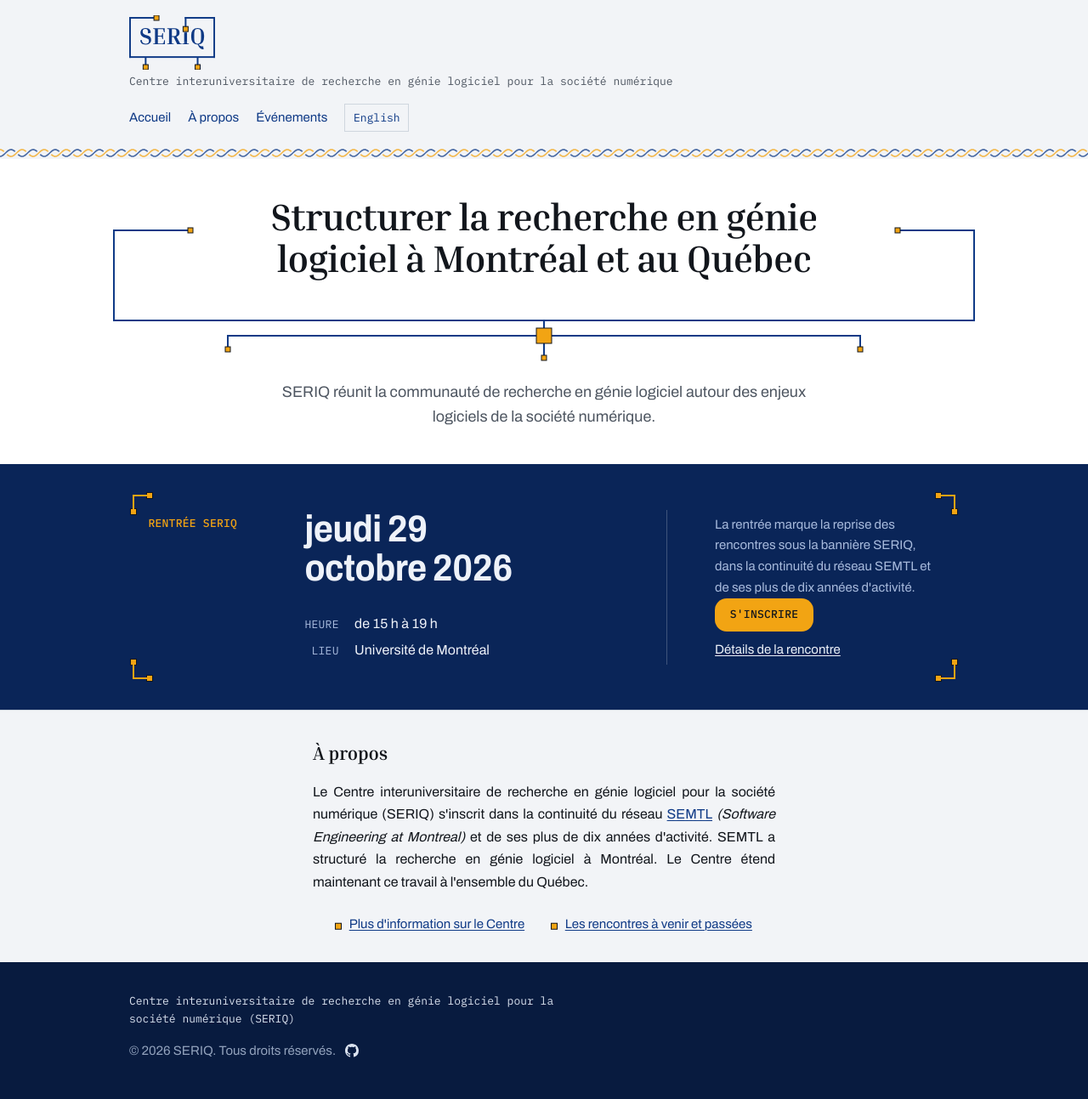
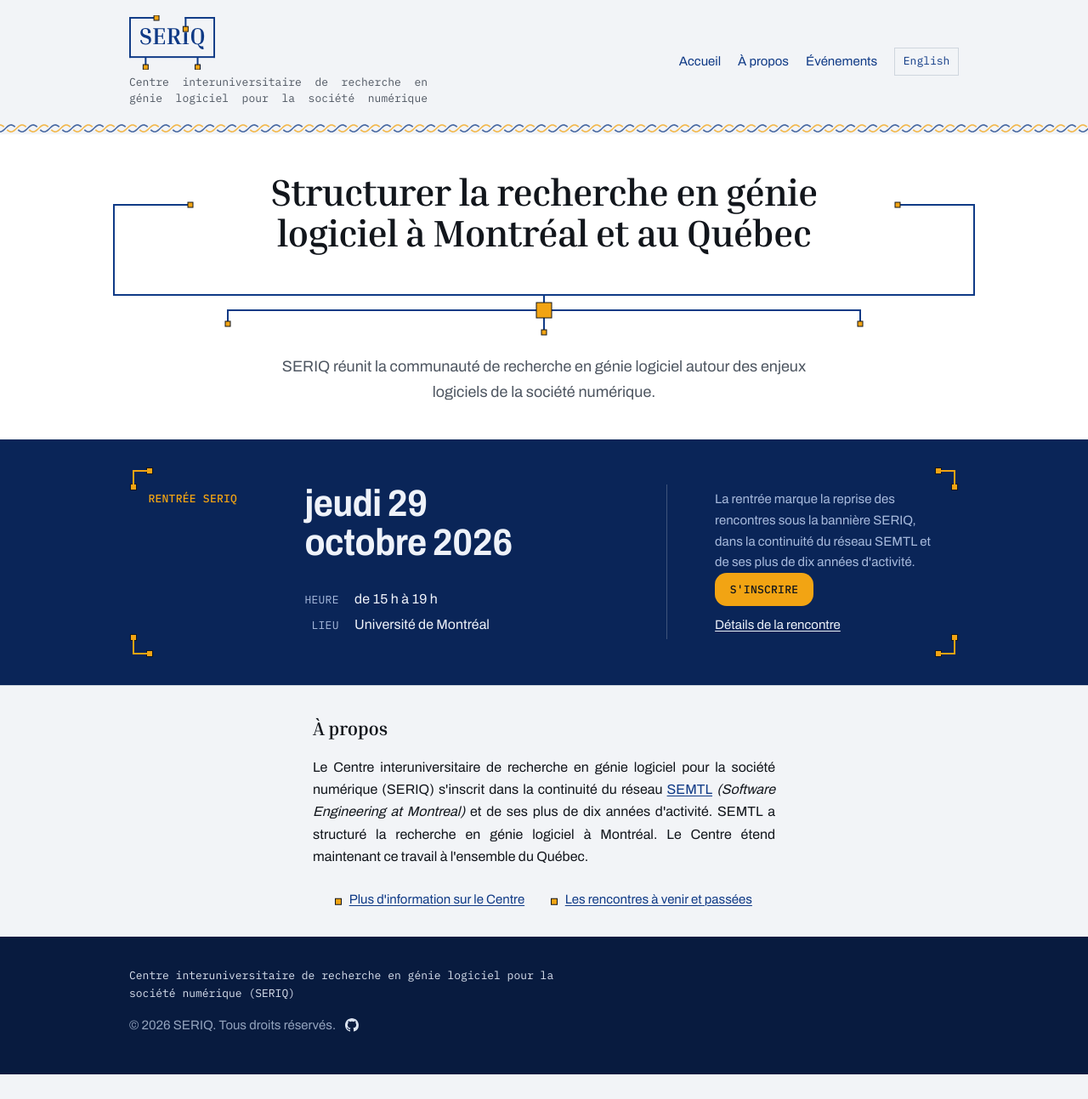
Before and after one commit to seriq-ca/seriq-ca.github.io, a Jekyll site: the page built from index.md, in a window 1280 px wide. Shown: the whole page at 85% size. Built offline with Jekyll 4.4.1, drawn with Linux system fonts in a browser that asks for light colours; after the commit the page ends 1264 px from its top, so only the background shows below that.

Commit message:
Set the Centre's name as two justified lines in the header

```diff
--- a/_sass/_layout.scss
+++ b/_sass/_layout.scss
@@ -14,10 +14,25 @@
    4rem puts a run at just under 2px — the weight it was drawn at — and the cap
    height at 19px, the size the wordmark was while it was still text. */
 .brand .logo { display: block; height: 4rem; width: auto; }
+/* The Centre's full name, set as a justified two-line block under the mark
+   rather than as one long line — a masthead sits under its logo, it does not
+   run out past it. The measure is what makes it two lines: 45ch is a little
+   wider than half of either language's name (83 characters in French, 89 in
+   English), so both break once and neither reaches a third line. Mono, so `ch`
+   is the real character width and the two languages measure alike.
+
+   `text-align-last` is what justifies the second line; `justify` alone leaves
+   the last line of a block ragged, which here is half of it. */
 .brand-sub {
-  display: block; margin-top: .3rem;
+  display: block; margin-top: .35rem;
   font-family: var(--f-mono); font-size: var(--t-xs); font-weight: 400;
   line-height: 1.45; color: var(--ink-2);
+}
+@media (min-width: 34rem) {
+  .brand-sub {
+    max-width: 45ch;
+    text-align: justify; text-align-last: justify;
+  }
 }
 .site-nav {
   display: flex; flex-wrap: wrap; align-items: center;
```
